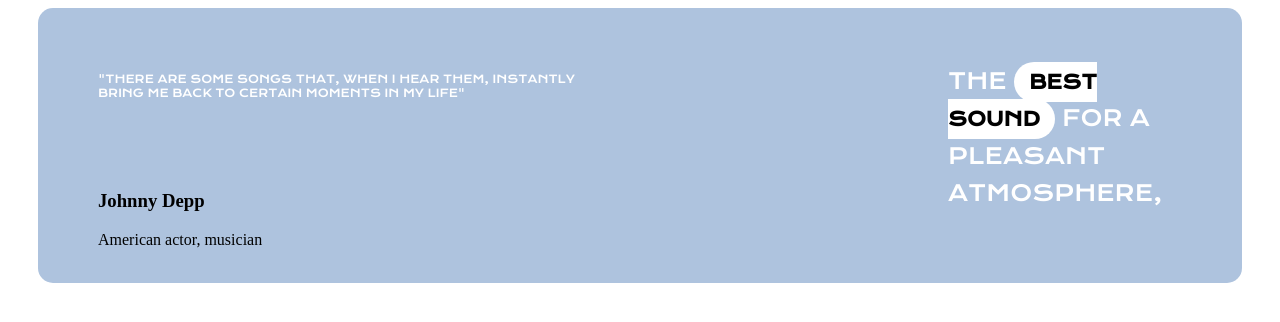
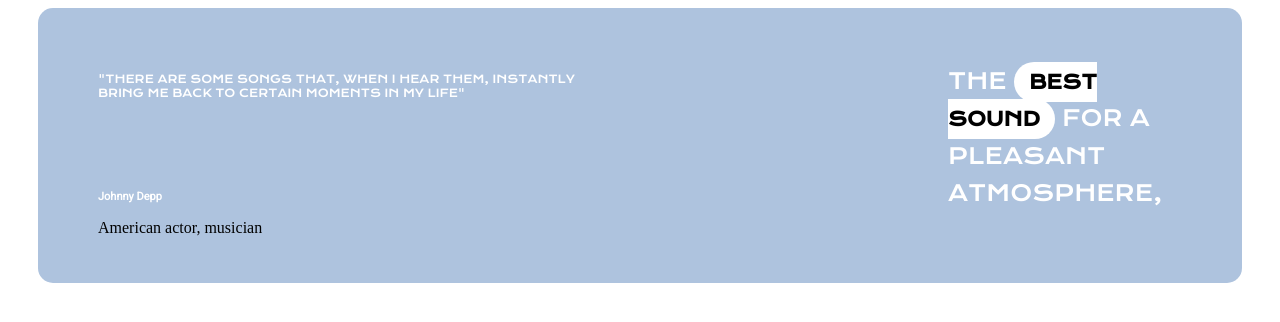
Before and after one commit to Croomkie/ProjetVersioning, a plain HTML site: page index.html in a window 1280 px wide. Shown: the top 322 px of the page. Drawn offline with nearby package versions, Linux system fonts and the light colour scheme.

Commit message:
feat: 🎸 bloc auteur

```diff
--- a/style.css
+++ b/style.css
@@ -37,3 +37,8 @@ span{
     margin-right: 20px;
     margin-bottom: 90px;
 }
+.auteur{
+    font-size: 11px;
+    font-family: 'Roboto', sans-serif;
+    color: white;
+}
```
